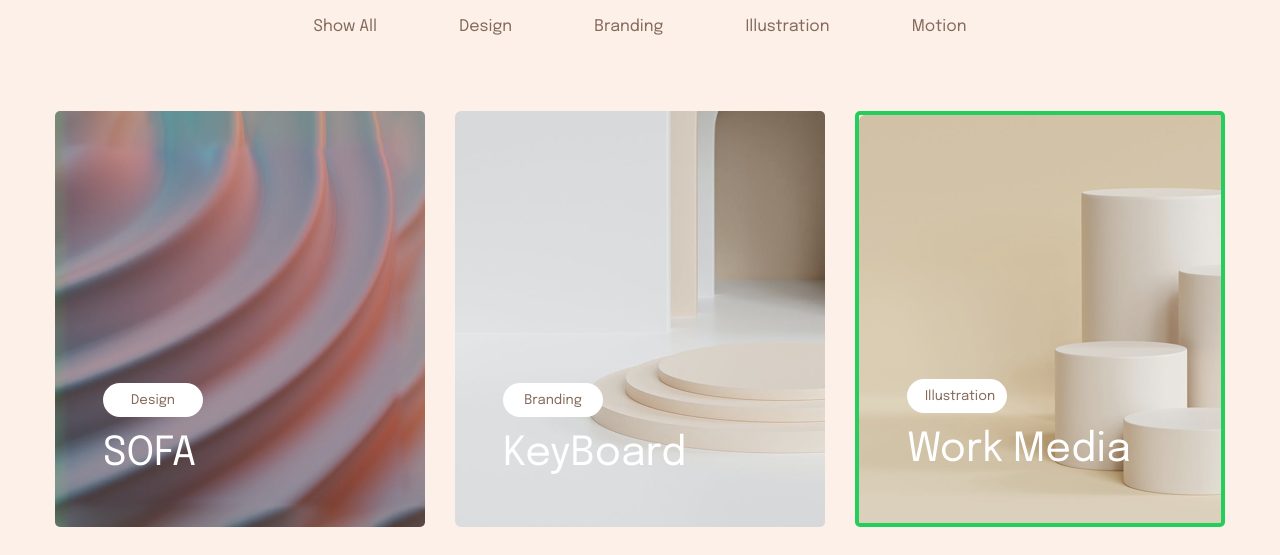
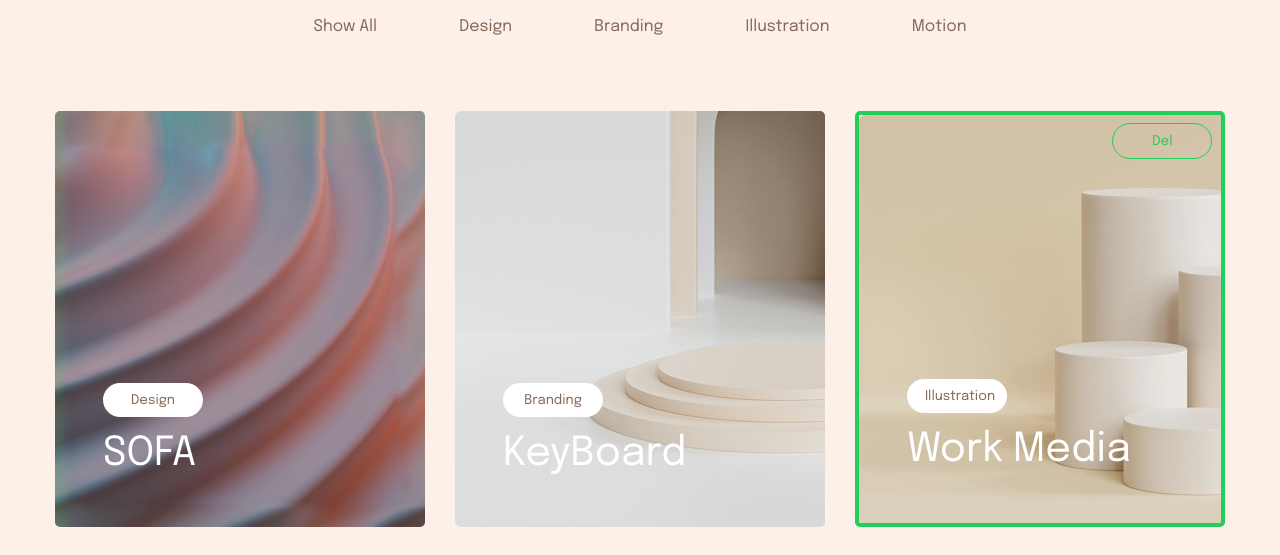
Before and after one commit to ShustovaElena/test-task-jupiter, a React (Create React App) app in the folder test-task/: page / in a window 1280 px wide. Both pictures are taken after a click on the button "Illustration". Shown: the part 462-1017 px from the top of the page. Built offline with nearby package versions, Linux system fonts and the light colour scheme.

Commit message:
feat: add ability delete card and create delete button

```diff
--- a/test-task/src/components/Card/index.tsx
+++ b/test-task/src/components/Card/index.tsx
@@ -1,5 +1,6 @@
 import { useState } from "react";
 import { ICard } from "../../types";
+import DeleteButton from "../DeleteButton";
 import "./styles.css";
 
 const Card = (props: ICard) => {
@@ -21,6 +22,7 @@ const Card = (props: ICard) => {
     >
       <button className="Category-button">{category}</button>
       <p className="Card-name">{name}</p>
+      {isActive && <DeleteButton name={name} />}
     </div>
   );
 };
--- a/test-task/src/components/Card/styles.css
+++ b/test-task/src/components/Card/styles.css
@@ -1,4 +1,5 @@
 .Card {
+    position: relative;
     display: flex;
     flex-direction: column;
     justify-content: end;
--- /dev/null
+++ b/test-task/src/components/DeleteButton/index.tsx
@@ -0,0 +1,29 @@
+import { useAppSelector, useAppDispatch } from "../../redux/hooks";
+import { setFilterData, setLoadData } from "../../redux/dataSlice";
+import "./styles.css";
+
+interface IDelButton {
+  name: string;
+}
+
+const DeleteButton = (props: IDelButton) => {
+  const { name } = props;
+  const data = useAppSelector((state) => state.data.changedValue);
+  const initialData = useAppSelector((state) => state.data.initialData);
+  const dispatch = useAppDispatch();
+
+  const deleteCard = () => {
+    const newData = data.filter((item) => item.name != name);
+    const newInitData = initialData.filter((item) => item.name != name);
+    dispatch(setFilterData(newData));
+    dispatch(setLoadData(newInitData));
+  };
+
+  return (
+    <button className="Delete-button" onClick={deleteCard}>
+      Del
+    </button>
+  );
+};
+
+export default DeleteButton;
--- /dev/null
+++ b/test-task/src/components/DeleteButton/styles.css
@@ -0,0 +1,12 @@
+.Delete-button {
+    position: absolute;
+    top: 2%;
+    left: 70%;
+    width: 100px;
+    padding: 10px 18px;
+    border: 1px solid var(--active-color);
+    border-radius: 35px;
+    color: var(--active-color);
+    background-color: inherit;
+    cursor: pointer;
+}
```
